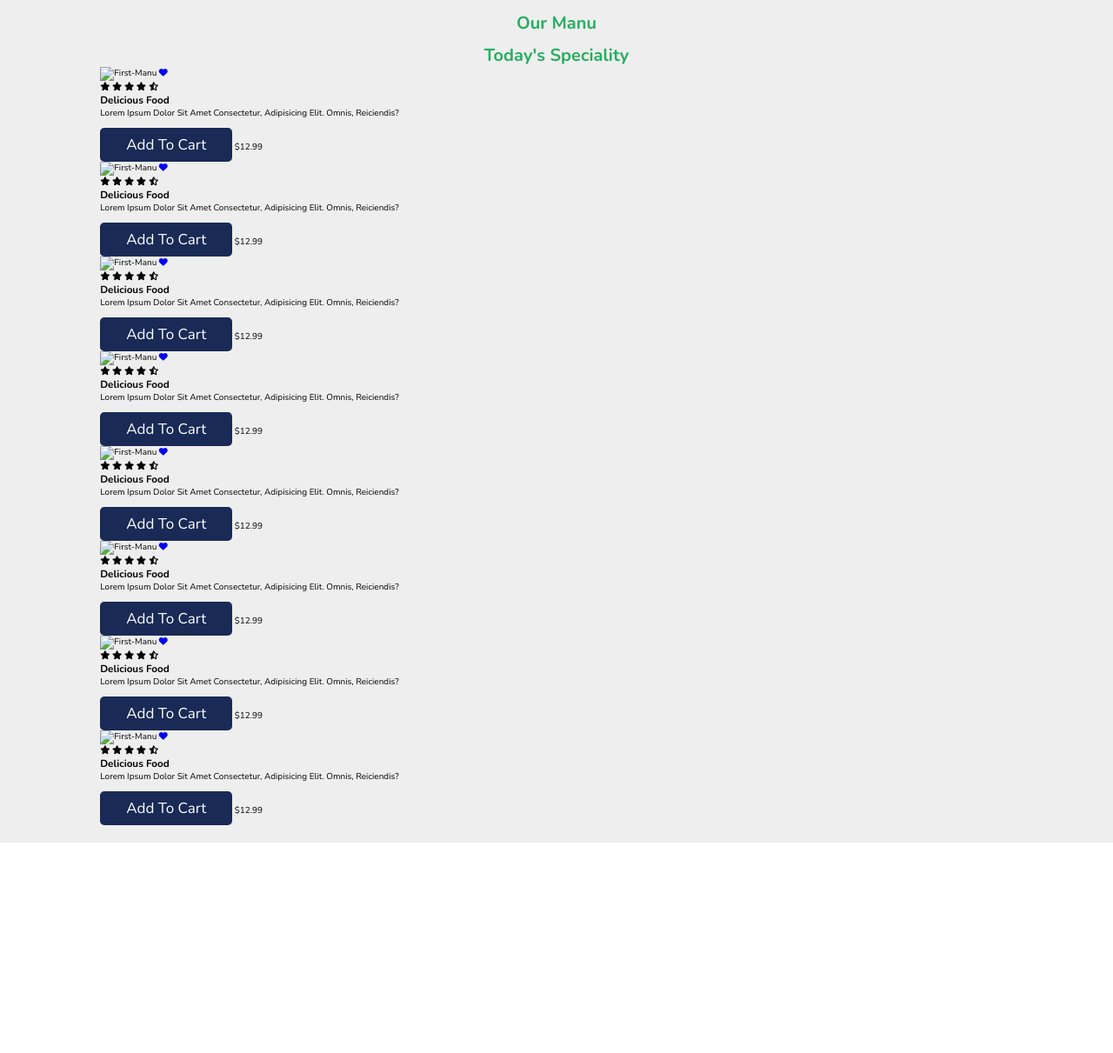
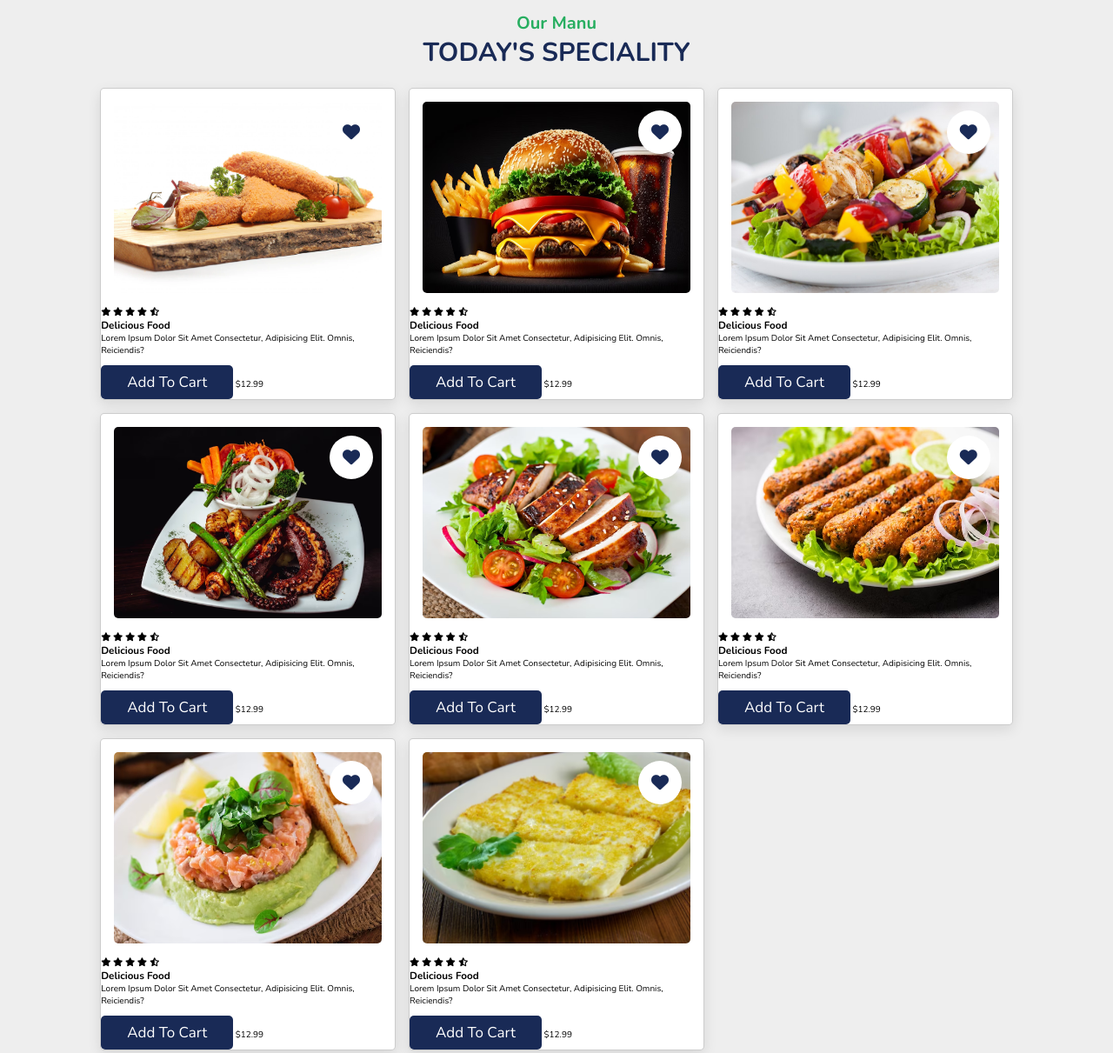
Before and after one commit to MusaHasan/Foody, a plain HTML site: page index.html in a window 1280 px wide. Shown: the part 2242-3453 px from the top of the page at 87% size. Before the commit the page ends 3211 px from the top, so only its background shows below. Drawn offline with nearby package versions, Linux system fonts and the light colour scheme.

Commit message:
menu saction modified

```diff
--- a/css/style.css
+++ b/css/style.css
@@ -348,6 +348,46 @@ header .icons #manu-bars {
   color: var(--black);
 }
 /* about saction style end */
+/* menu saction style starts */
+.menu .box-container {
+  display: grid;
+  grid-template-columns: repeat(auto-fit, minmax(30rem, 1fr));
+  gap: 1.5rem;
+}
+
+.menu .box-container .box {
+  background: #fff;
+  border: 0.1rem solid rgba(0, 0, 0, 0.2);
+  border-radius: 0.5rem;
+  box-shadow: var(--box-shadow);
+}
+
+.menu .box-container .box .image {
+  height: 25rem;
+  width: 100%;
+  padding: 1.5rem;
+  overflow: hidden;
+  position: relative;
+}
+.menu .box-container .box .image img {
+  height: 100%;
+  width: 100%;
+  border-radius: 0.5rem;
+}
+.menu .box-container .box .image .fa-heart {
+  position: absolute;
+  top: 2.5rem;
+  right: 2.5rem;
+  height: 5rem;
+  width: 5rem;
+  line-height: 5rem;
+  text-align: center;
+  font-size: 2rem;
+  background: #fff;
+  border-radius: 50%;
+  color: var(--black);
+}
+/* menu saction style end */
 
 /* media queries */
 @media (max-width: 991px) {
--- a/index.html
+++ b/index.html
@@ -281,15 +281,16 @@
     </section>
     <!-- about saction end -->
     <!-- manu saction end -->
-    <section class="manu" id="manu">
+    <section class="menu" id="menu">
       <h3 class="sub-heading">our manu</h3>
-      <h3 class="sub-heading">today's speciality</h3>
+      <h3 class="heading">today's speciality</h3>
       <div class="box-container">
+        <div class="box">
           <div class="image">
-          <img src="resources/menu-1.jpg" alt="first-manu" srcset="" />
+            <img src="resources/menu-1.png" alt="first-manu" srcset="" />
             <a href="#" class="fas fa-heart"></a>
           </div>
-        <div class="conent">
+          <div class="content">
             <div class="stars">
               <i class="fas fa-star"></i>
               <i class="fas fa-star"></i>
@@ -306,12 +307,12 @@
             <span class="price">$12.99</span>
           </div>
         </div>
-      <div class="box-container">
+        <div class="box">
           <div class="image">
-          <img src="resources/menu-2.jpg" alt="first-manu" srcset="" />
+            <img src="resources/menu-2.png" alt="first-manu" srcset="" />
             <a href="#" class="fas fa-heart"></a>
           </div>
-        <div class="conent">
+          <div class="content">
             <div class="stars">
               <i class="fas fa-star"></i>
               <i class="fas fa-star"></i>
@@ -328,12 +329,12 @@
             <span class="price">$12.99</span>
           </div>
         </div>
-      <div class="box-container">
+        <div class="box">
           <div class="image">
-          <img src="resources/menu-3.jpg" alt="first-manu" srcset="" />
+            <img src="resources/menu-3.png" alt="first-manu" srcset="" />
             <a href="#" class="fas fa-heart"></a>
           </div>
-        <div class="conent">
+          <div class="content">
             <div class="stars">
               <i class="fas fa-star"></i>
               <i class="fas fa-star"></i>
@@ -350,12 +351,12 @@
             <span class="price">$12.99</span>
           </div>
         </div>
-      <div class="box-container">
+        <div class="box">
           <div class="image">
-          <img src="resources/menu-4.jpg" alt="first-manu" srcset="" />
+            <img src="resources/menu-4.png" alt="first-manu" srcset="" />
             <a href="#" class="fas fa-heart"></a>
           </div>
-        <div class="conent">
+          <div class="content">
             <div class="stars">
               <i class="fas fa-star"></i>
               <i class="fas fa-star"></i>
@@ -372,12 +373,12 @@
             <span class="price">$12.99</span>
           </div>
         </div>
-      <div class="box-container">
+        <div class="box">
           <div class="image">
-          <img src="resources/menu-5.jpg" alt="first-manu" srcset="" />
+            <img src="resources/menu-5.png" alt="first-manu" srcset="" />
             <a href="#" class="fas fa-heart"></a>
           </div>
-        <div class="conent">
+          <div class="content">
             <div class="stars">
               <i class="fas fa-star"></i>
               <i class="fas fa-star"></i>
@@ -394,12 +395,12 @@
             <span class="price">$12.99</span>
           </div>
         </div>
-      <div class="box-container">
+        <div class="box">
           <div class="image">
-          <img src="resources/menu-6.jpg" alt="first-manu" srcset="" />
+            <img src="resources/menu-6.png" alt="first-manu" srcset="" />
             <a href="#" class="fas fa-heart"></a>
           </div>
-        <div class="conent">
+          <div class="content">
             <div class="stars">
               <i class="fas fa-star"></i>
               <i class="fas fa-star"></i>
@@ -416,12 +417,12 @@
             <span class="price">$12.99</span>
           </div>
         </div>
-      <div class="box-container">
+        <div class="box">
           <div class="image">
-          <img src="resources/menu-7.jpg" alt="first-manu" srcset="" />
+            <img src="resources/menu-7.png" alt="first-manu" srcset="" />
             <a href="#" class="fas fa-heart"></a>
           </div>
-        <div class="conent">
+          <div class="content">
             <div class="stars">
               <i class="fas fa-star"></i>
               <i class="fas fa-star"></i>
@@ -438,12 +439,12 @@
             <span class="price">$12.99</span>
           </div>
         </div>
-      <div class="box-container">
+        <div class="box">
           <div class="image">
-          <img src="resources/menu-8.jpg" alt="first-manu" srcset="" />
+            <img src="resources/menu-8.png" alt="first-manu" srcset="" />
             <a href="#" class="fas fa-heart"></a>
           </div>
-        <div class="conent">
+          <div class="content">
             <div class="stars">
               <i class="fas fa-star"></i>
               <i class="fas fa-star"></i>
@@ -458,6 +459,7 @@
             </p>
             <a href="#" class="btn">add to cart</a>
             <span class="price">$12.99</span>
+          </div>
         </div>
       </div>
     </section>
```
Also changed, not shown: resources/menu-1.png (added), resources/menu-2.png (added), resources/menu-3.png (added), resources/menu-4.png (added), resources/menu-5.png (added), resources/menu-6.png (added), resources/menu-7.png (added), resources/menu-8.png (added), resources/menu-9.png (added). Lines whose indentation alone changed are shown as unchanged.
